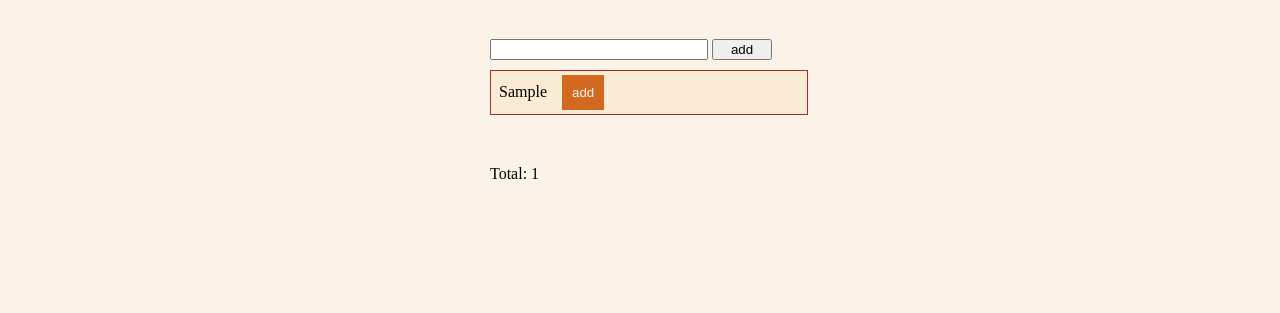
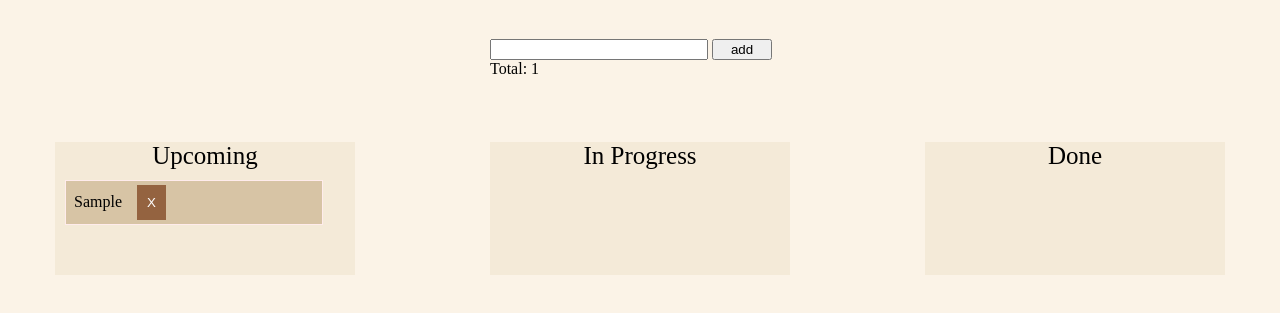
Before and after one commit to aleroom/TodoList, a website built with Parcel: page src/index.html in a window 1280 px wide. Both pictures are taken after typing "Sample" into the empty fields and a click on the button "add". Shown: the part 169-482 px from the top of the page. Built offline with nearby package versions, Linux system fonts and the light colour scheme.

Commit message:
follow up

```diff
--- a/src/css/style.css
+++ b/src/css/style.css
@@ -35,33 +35,34 @@ ul{
 
 .li {
     padding: 4px 8px;
-    background-color:rgb(250, 235, 213);
-    border: 1px solid brown;
-    margin: 10px 0;
+    background-color:rgb(215, 196, 165);
+    border: 1px solid rgb(255, 236, 236);
+    margin: 10px;
     justify-content: space-between;
     align-items: center;
     position: relative;
-    z-index: 5;
-    width: 100%;text-transform: capitalize;
+    /* z-index: 5; */
+    width: 80%;
+    text-transform: capitalize;
 }
 
 .li-active {
     color:beige;
     text-decoration: line-through;
-    background-color:black;
+    background-color:rgb(0, 0, 0);
 
 }
 
 .li-active.btn {
-    color:rgb(157, 149, 137);
+    color:rgb(240, 227, 207);
     text-decoration: line-through;
-    background-color:rgb(114, 108, 99)
+    background-color:rgb(248, 222, 180)
 }
 
 .btn {
-    background-color:chocolate;
+    background-color:rgb(148, 99, 64);
     border: none;
-    color:aliceblue;
+    color:rgb(255, 255, 255);
     margin-left: 15px;
     padding: 10px;
     cursor: pointer;
@@ -69,7 +70,23 @@ ul{
     z-index: 10;
 
 }
+.boards {
+    max-width: 1170px;
+    display: flex;
+    flex-direction: row;
+    flex-wrap: nowrap;
+    justify-content: space-between;
+    margin: 0 auto;
+    margin-top: 5%;
+}
 
-.upcoming {
+.upcoming, .inprogress, .done {
     width: 300px;
+
+    background-color:rgb(232, 219, 192, 0.4);
 }
+.labelName {
+    font-size: 25px;
+    display: block;
+    text-align: center;
+}
--- a/src/index.html
+++ b/src/index.html
@@ -12,7 +12,7 @@
         <div class="wrap_item">
             <input type="text" id="input">
             <button id="btn">add</button>
-            <ul id="result"></ul>
+            <!-- <ul id="result"></ul> -->
 
         </div>
         <div>
@@ -24,16 +24,18 @@
 
     <div class="boards">
         <div class="upcoming">
-
-
+            <label class="labelName">Upcoming</label>
+            <ul id="result"></ul>
         </div>
 
         <div class="inprogress">
-
+            <label class="labelName">In Progress</label>
+            <ul id="inwork"></ul>
 
         </div>
 
         <div class="done">
+            <label class="labelName">Done</label>
 
 
         </div>
--- a/src/js/index.js
+++ b/src/js/index.js
@@ -18,12 +18,13 @@ function createDeleteElements(value) {
     const li = document.createElement('li')
     const btn = document.createElement('button')
 
+
     li.className = 'li';
     li.textContent = value;
 
 
     btn.className = 'btn';
-    btn.textContent = "add";
+    btn.textContent = "X";
     li.appendChild(btn)
 
     //remove todo
```
